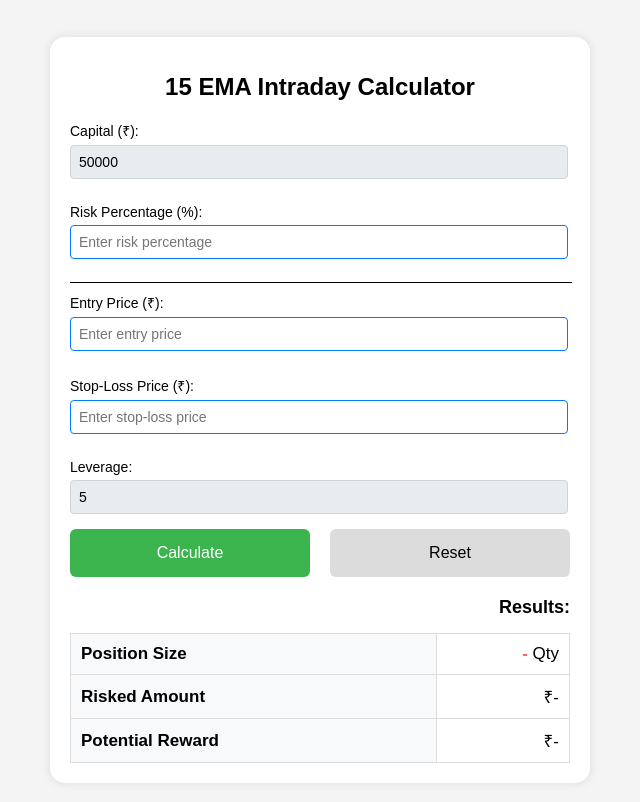
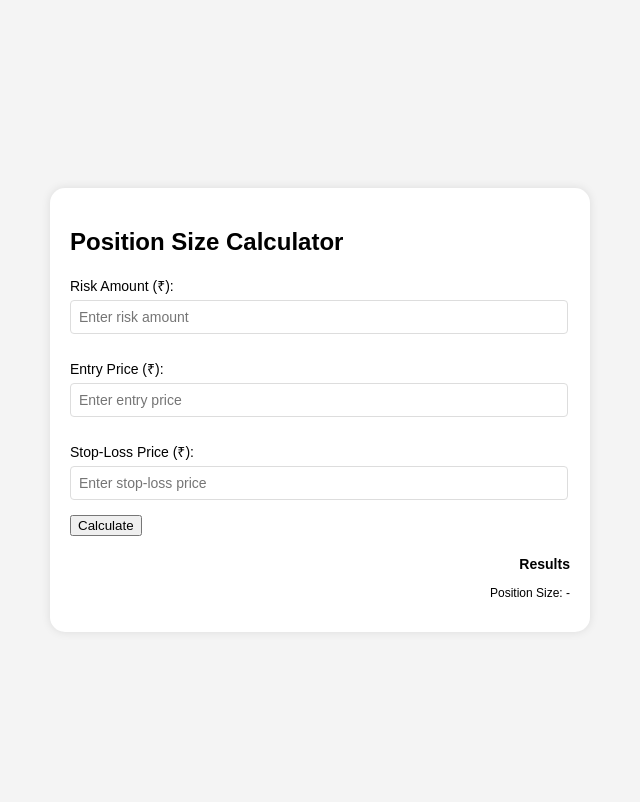
Before and after one commit to meghraj-jagtap/15-EMA-Intraday-Calculator, a plain HTML site: page index.html in a window 1280 px wide. Shown: the whole page, without its empty margins (320-960 px from the left). Drawn offline with Linux system fonts and the light colour scheme.

Commit message:
Update index.html

```diff
--- a/index.html
+++ b/index.html
@@ -3,55 +3,31 @@
 <head>
     <meta charset="UTF-8">
     <meta name="viewport" content="width=device-width, initial-scale=1.0">
-    <title>15 EMA Intraday Calculator</title>
+    <title>Position Size Calculator</title>
     <link rel="stylesheet" href="styles.css">
 </head>
 <body>
     <div class="calculator">
-        <h1>15 EMA Intraday Calculator</h1>
+        <h2>Position Size Calculator</h2>
+        <form id="positionSizeForm">
+            <label for="riskAmount">Risk Amount (₹):</label>
+            <input type="number" id="riskAmount" placeholder="Enter risk amount" required>
 
-        <label for="capital">Capital (₹):</label>
-        <input type="number" id="capital" value="50000" readonly class="predefined">
+            <label for="entryPrice">Entry Price (₹):</label>
+            <input type="number" id="entryPrice" placeholder="Enter entry price" required>
 
-        <label for="riskPercentage">Risk Percentage (%):</label>
-        <input type="number" id="riskPercentage" placeholder="Enter risk percentage" class="editable">
+            <label for="stopLossPrice">Stop-Loss Price (₹):</label>
+            <input type="number" id="stopLossPrice" placeholder="Enter stop-loss price" required>
 
-         <hr width="100%" size="1" color="black" noshade>
+            <button type="button" id="calculateBtn">Calculate</button>
+        </form>
 
-        <label for="entryPrice">Entry Price (₹):</label>
-        <input type="number" id="entryPrice" placeholder="Enter entry price" class="editable">
-
-        <label for="stopLossPrice">Stop-Loss Price (₹):</label>
-        <input type="number" id="stopLossPrice" placeholder="Enter stop-loss price" class="editable">
-
-        <label for="leverage">Leverage:</label>
-        <input type="number" id="leverage" value="5" readonly class="predefined">
-
-        <div class="buttons">
-            <button class="primary" onclick="calculatePositionSize()">Calculate</button>
-            <button class="secondary" onclick="resetValues()">Reset</button>
-        </div>
-
-        <div id="results">
-            <h2>Results:</h2>
-
-            <table>
-                <tr>
-                    <th>Position Size</th>
-                    <td><span id="positionSize" class="highlight">-</span> Qty</td>
-                </tr>
-                <tr>
-                    <th>Risked Amount</th>
-                    <td>₹<span id="riskedAmount">-</span></td>
-                </tr>
-                <tr>
-                    <th>Potential Reward</th>
-                    <td>₹<span id="rewardAmount">-</span></td>
-                </tr>
-            </table>
-
+        <div class="results" id="results">
+            <h3>Results</h3>
+            <p id="positionSizeOutput">Position Size: -</p>
         </div>
     </div>
+
     <script src="script.js"></script>
 </body>
 </html>
```
